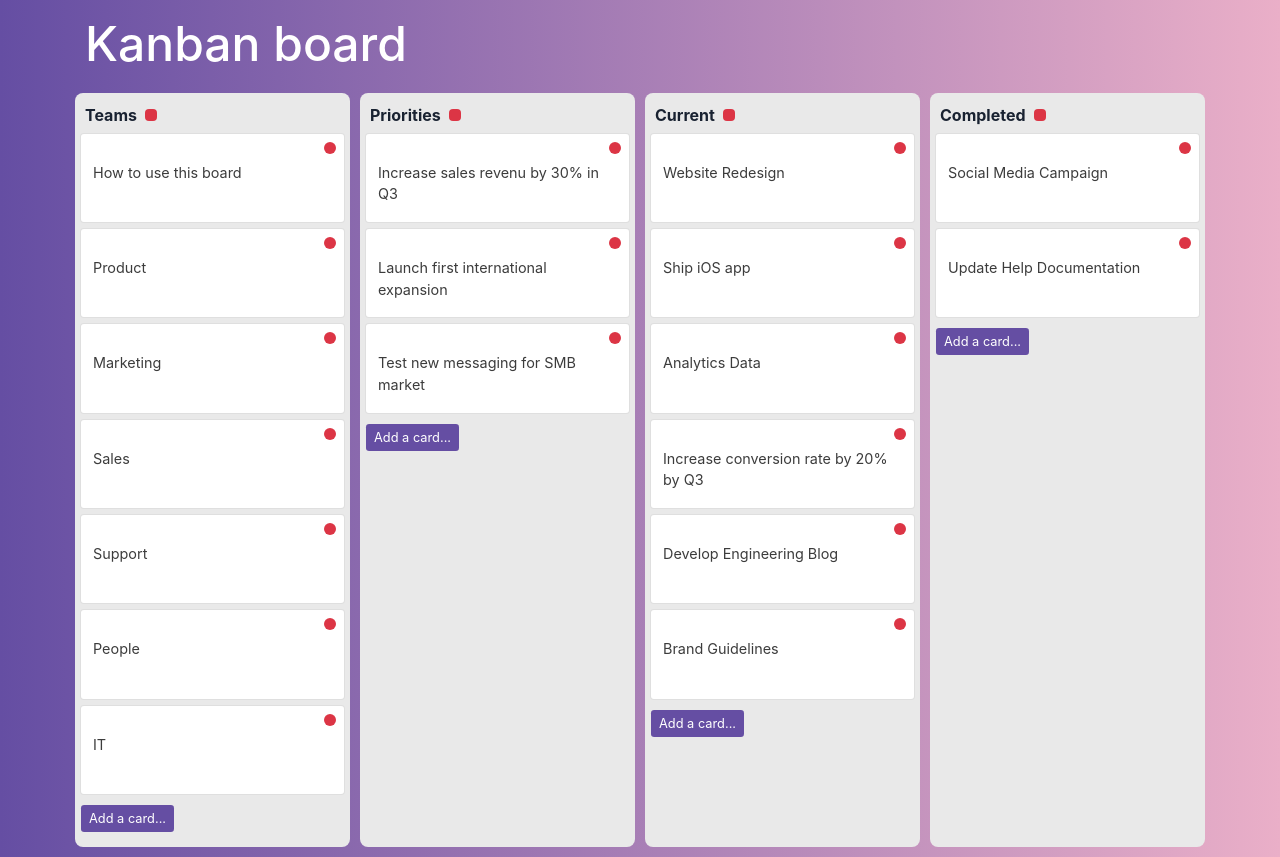
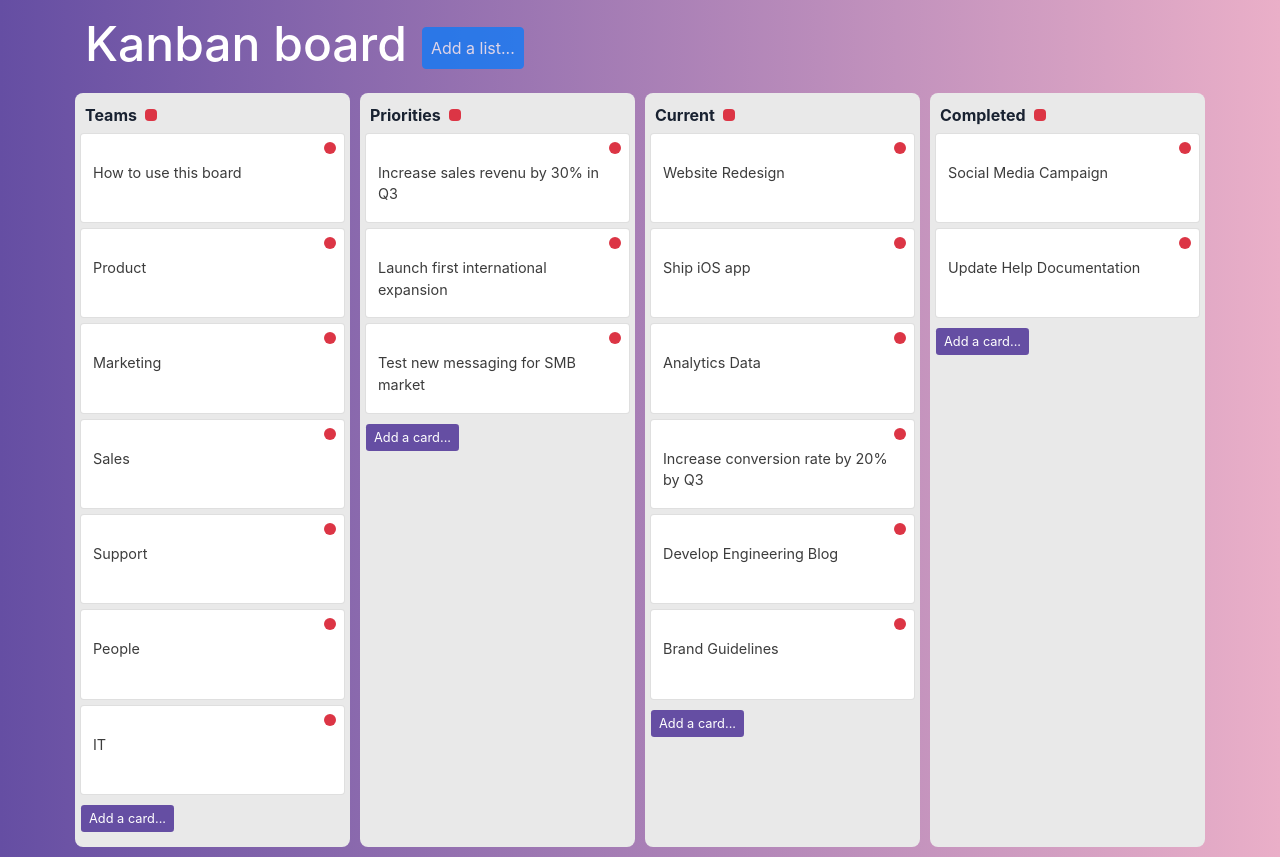
Before and after one commit to loicsay/kanban-board, a React (Create React App) app: page / in a window 1280 px wide. Built offline with nearby package versions, Linux system fonts and the light colour scheme.

Commit message:
new feature : a list can now be added

```diff
--- a/src/components/board.jsx
+++ b/src/components/board.jsx
@@ -48,12 +48,12 @@ class Board extends Component {
     ]
   };
 
-  handleDelete = cardId => {
+  handleDeleteCard = cardId => {
     const cards = this.state.cards.filter(c => c.id !== cardId);
     this.setState({ cards });
   };
 
-  handleEdit = (content, cardId) => {
+  handleEditCard = (content, cardId) => {
     const cards = [...this.state.cards];
     for (let id in cards) {
       if (Number(id) === cardId) {
@@ -63,17 +63,28 @@ class Board extends Component {
     this.setState({ cards });
   };
 
-  createCard = listName => {
+  handleCreateCard = listName => {
     const cards = [...this.state.cards];
     const newCard = { id: cards.length, list: listName, content: "" };
     cards.push(newCard);
     this.setState({ cards });
   };
 
-  deleteList = listName => {
+  handleDeleteList = listName => {
     const lists = this.state.lists.filter(l => l.name !== listName);
     this.setState({ lists });
     console.log(this.state.lists);
+  };
+
+  handleAddList = () => {
+    const lists = [...this.state.lists];
+    let listName = prompt(
+      "Please enter the name of the new list.",
+      "List name"
+    );
+    const list = { id: lists.length, name: listName };
+    lists.push(list);
+    this.setState({ lists });
   };
 
   renderList = list => {
@@ -85,10 +96,10 @@ class Board extends Component {
         key={list.id}
         name={list.name}
         cards={filtered_cards}
-        onDelete={this.handleDelete}
-        onEdit={this.handleEdit}
-        createCard={this.createCard}
-        deleteList={this.deleteList}
+        onDeleteCard={this.handleDeleteCard}
+        onEditCard={this.handleEditCard}
+        onCreateCard={this.handleCreateCard}
+        onDeleteList={this.handleDeleteList}
       />
     );
   };
@@ -97,7 +108,16 @@ class Board extends Component {
     return (
       <React.Fragment>
         <div className="container">
-          <h1>Kanban board</h1>
+          <h1>
+            Kanban board
+            <button
+              type="button"
+              className="btn btn-primary"
+              onClick={this.handleAddList}
+            >
+              Add a list...
+            </button>
+          </h1>
           <div className="row">{this.state.lists.map(this.renderList)}</div>
         </div>
       </React.Fragment>
--- a/src/components/card.jsx
+++ b/src/components/card.jsx
@@ -2,7 +2,7 @@ import React, { Component } from "react";
 
 class Card extends Component {
   handleOnBlur = e => {
-    this.props.onEdit(e.target.value, this.props.id);
+    this.props.onEditCard(e.target.value, this.props.id);
   };
 
   render() {
@@ -11,7 +11,7 @@ class Card extends Component {
           <div className="card-body">
             <button
               className="btn-danger btn-sm"
-              onClick={() => this.props.onDelete(this.props.id)}
+              onClick={() => this.props.onDeleteCard(this.props.id)}
             />
             <div className="form-group" onBlur={this.handleOnBlur}>
               <textarea
--- a/src/components/list.jsx
+++ b/src/components/list.jsx
@@ -8,19 +8,18 @@ class List extends Component {
         key={card.id}
         content={card.content}
         id={card.id}
-        onDelete={this.props.onDelete}
-        onEdit={this.props.onEdit}
+        onDeleteCard={this.props.onDeleteCard}
+        onEditCard={this.props.onEditCard}
       />
     ));
   };
 
-  handleOnClick = () => {
-    this.props.createCard(this.props.name);
+  handleOnClickAddCard = () => {
+    this.props.onCreateCard(this.props.name);
   };
 
   handleOnClickList = () => {
-    console.log("HELLO");
-    this.props.deleteList(this.props.name);
+    this.props.onDeleteList(this.props.name);
   };
 
   render() {
@@ -37,7 +36,7 @@ class List extends Component {
         <button
           type="button"
           className="btn btn-info btn-sm"
-          onClick={this.handleOnClick}
+          onClick={this.handleOnClickAddCard}
         >
           Add a card...
         </button>
--- a/src/index.css
+++ b/src/index.css
@@ -106,6 +106,16 @@ textarea {
   background-color: #eaafc8;
 }
 
+.btn.btn-primary {
+  margin-left: 15px;
+  font-size: 1rem;
+  padding: 8px;
+  opacity: 0.7;
+}
+.btn.btn-primary:hover {
+  opacity: 1;
+}
+
 .form-group {
   margin: 0;
   font-size: 0.8rem;
```
